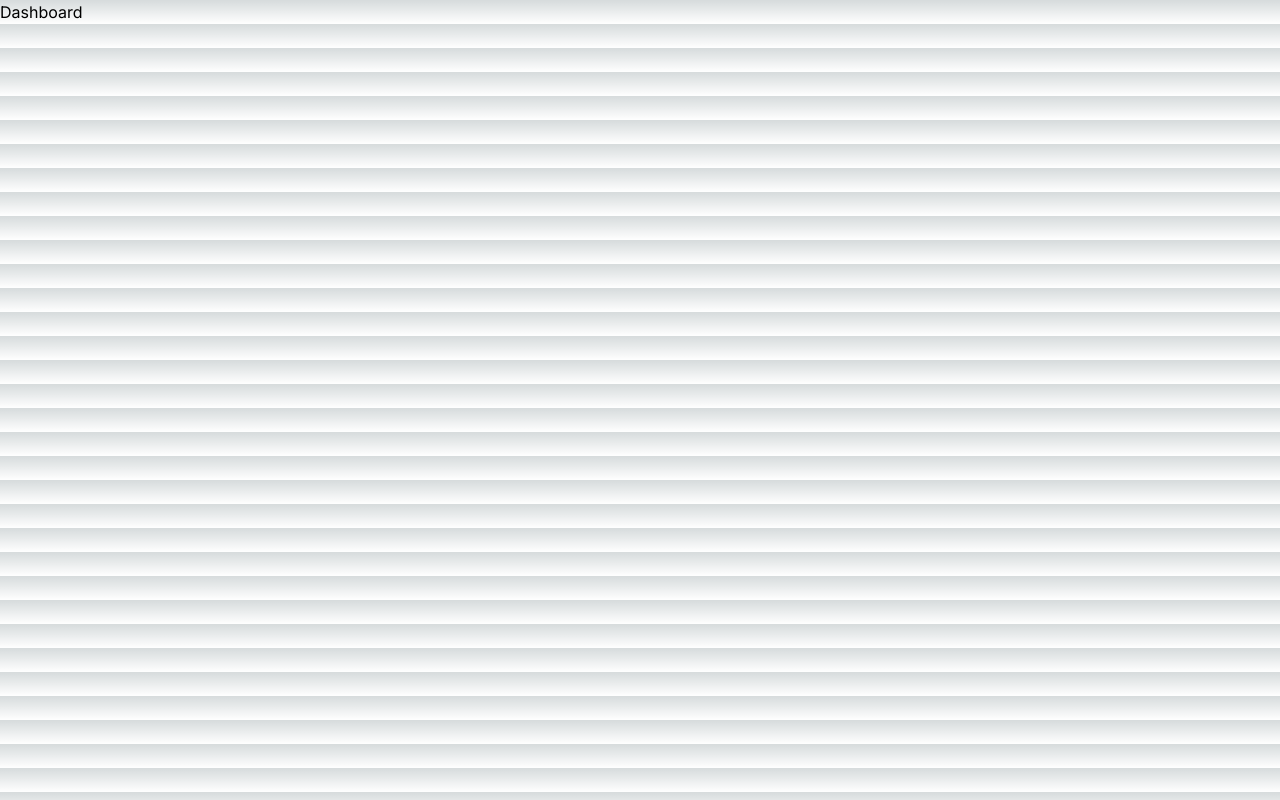
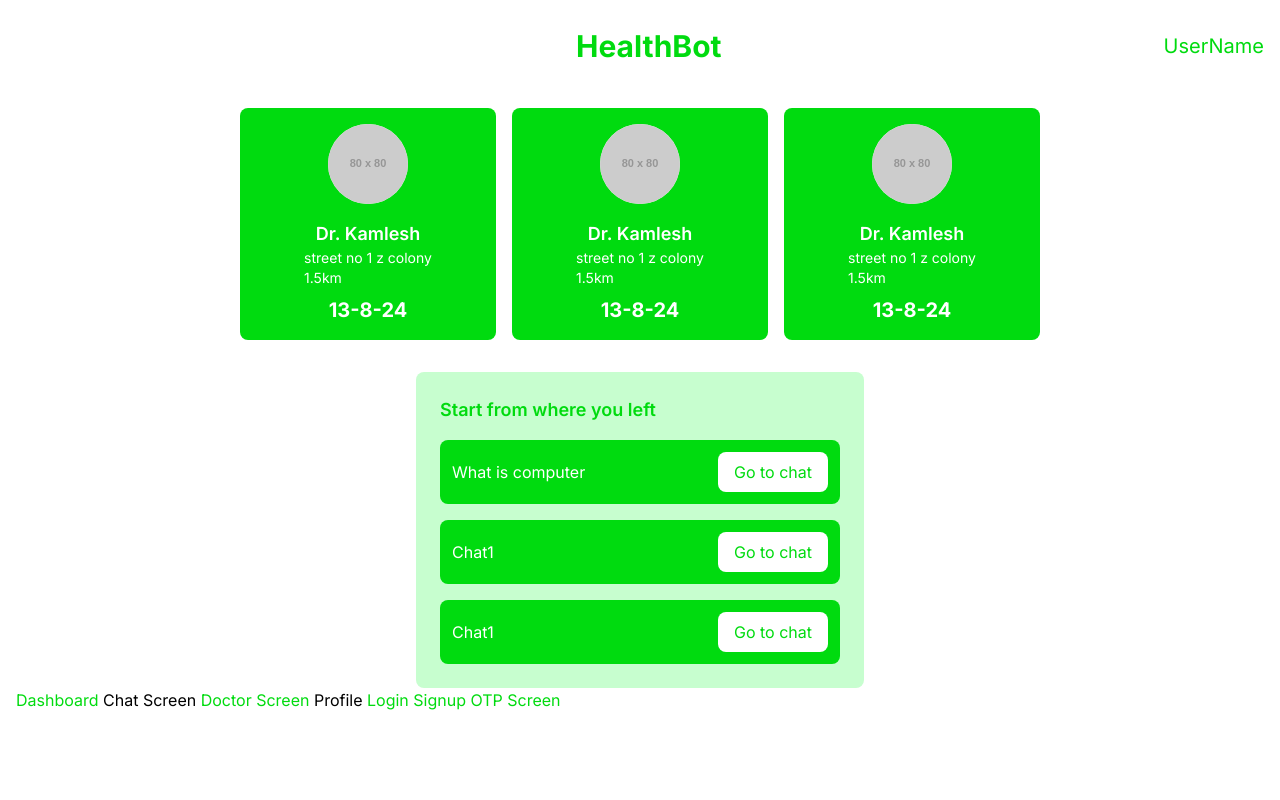
Before and after one commit to sarmadhamdani02/HealthBot.ai, a Next.js app: page /dashboard in a window 1280 px wide. Built offline with nearby package versions, Linux system fonts and the light colour scheme.

Commit message:
update page.tsx and page.tsx :: Added dashboard and doctor screen

```diff
--- a/src/app/dashboard/page.tsx
+++ b/src/app/dashboard/page.tsx
@@ -1,3 +1,64 @@
-export default function Dashboard(){
-    return <h1>Dashboard</h1>
-}
+import React from 'react';
+import Link from 'next/link';
+
+
+const HealthBotDashboard = () => {
+    return (
+        <div className="min-h-screen bg-white p-4">
+            <header className="flex justify-between items-center py-4">
+                <button className="text-[#00DB0F] text-2xl">
+                    <i className="fas fa-bars"></i>
+                </button>
+                <h1 className="text-[#00DB0F] absolute left-[45%] text-3xl font-bold">HealthBot</h1>
+                <span className="text-[#00DB0F] text-xl">UserName</span>
+            </header>
+
+            <section className="flex flex-col items-center">
+                {/* Cards Section */}
+                <div className="flex flex-wrap justify-center gap-4 mb-8 mt-8">
+                    {Array(3).fill().map((_, i) => (
+                        <div key={i} className="w-64 bg-[#00DB0F] text-white p-4 rounded-lg flex flex-col items-center">
+                            <div className="w-20 h-20 rounded-full bg-white overflow-hidden mb-4">
+                                <img
+                                    src="https://via.placeholder.com/80"
+                                    alt="Doctor"
+                                    className="w-full h-full object-cover"
+                                />
+                            </div>
+                            <h2 className="text-lg font-semibold">Dr. Kamlesh</h2>
+                            <p className="text-sm">street no 1 z colony<br />1.5km</p>
+                            <p className="mt-2 text-xl font-bold">13-8-24</p>
+                        </div>
+                    ))}
+                </div>
+
+                {/* Chat Section */}
+                <div className="w-full max-w-md bg-[#C7FECF] p-6 rounded-lg">
+                    <h2 className="text-[#00DB0F] text-lg font-semibold mb-4">Start from where you left</h2>
+                    <div className="flex flex-col gap-4">
+                        {['What is computer', 'Chat1', 'Chat1'].map((text, index) => (
+                            <div key={index} className="flex justify-between items-center bg-[#00DB0F] text-white p-3 rounded-lg">
+                                <span>{text}</span>
+                                <button className="bg-white text-[#00DB0F] py-2 px-4 rounded-lg">Go to chat</button>
+                            </div>
+                        ))}
+                    </div>
+                </div>
+            </section>
+
+            <div className=' text-[#00DB0F] '>
+                <Link className='hover:underline' href={'/dashboard'}>Dashboard </Link>
+                <Link className='hover:underline text-black' href={'/chatscreen'}>Chat Screen </Link>
+                <Link className='hover:underline ' href={'/doctorscreen'}>Doctor Screen </Link>
+                <Link className='hover:underline text-black ' href={'/profile'}>Profile </Link>
+                <Link className='hover:underline ' href={'/login'}>Login </Link>
+                <Link className='hover:underline ' href={'/signup'}>Signup </Link>
+                <Link className='hover:underline ' href={'/OTP'}>OTP Screen </Link>
+            </div>
+        </div>
+
+
+    );
+};
+
+export default HealthBotDashboard;
--- a/src/app/doctorscreen/page.tsx
+++ b/src/app/doctorscreen/page.tsx
@@ -1,3 +1,49 @@
-export default function Doctorscreen(){
-    return <h1>Doctor Screen</h1>
-}
+import React from 'react';
+
+const HealthBotDashboard = () => {
+  return (
+    <div className="min-h-screen bg-white p-4">
+      <header className="flex justify-between items-center py-4">
+        <button className="text-[#00DB0F] text-2xl">
+          <i className="fas fa-bars"></i>
+        </button>
+        <h1 className="text-[#00DB0F] text-3xl font-bold">HealthBot</h1>
+        <span className="text-[#00DB0F] text-xl">UserName</span>
+      </header>
+
+      {/* Search Input */}
+      <section className="flex flex-col items-center my-4">
+
+        <h2 className="text-[#00DB0F] text-lg font-semibold mt-4">Nearby</h2>
+      </section>
+
+      {/* Doctor Cards */}
+      <section className="flex flex-col items-center gap-4">
+        {Array(3).fill().map((_, i) => (
+          <div key={i} className="w-full max-w-2xl flex items-center bg-[#00DB0F] text-white p-4 rounded-lg">
+            <div className="w-20 h-20 rounded-full bg-white overflow-hidden">
+              <img
+                src="https://via.placeholder.com/80"
+                alt="Doctor"
+                className="w-full h-full object-cover"
+              />
+            </div>
+            <div className="flex-grow ml-4">
+              <h2 className="text-lg font-semibold">Dr. Kamlesh</h2>
+              <p className="text-sm">street no 1 z colony</p>
+              <div className="flex items-center mt-2">
+                <span>⭐⭐⭐⭐⭐</span>
+              </div>
+            </div>
+            <div className="flex items-center">
+              <i className="fas fa-map-marker-alt text-xl mr-2"></i>
+              <span>1.5km</span>
+            </div>
+          </div>
+        ))}
+      </section>
+    </div>
+  );
+};
+
+export default HealthBotDashboard;
```
